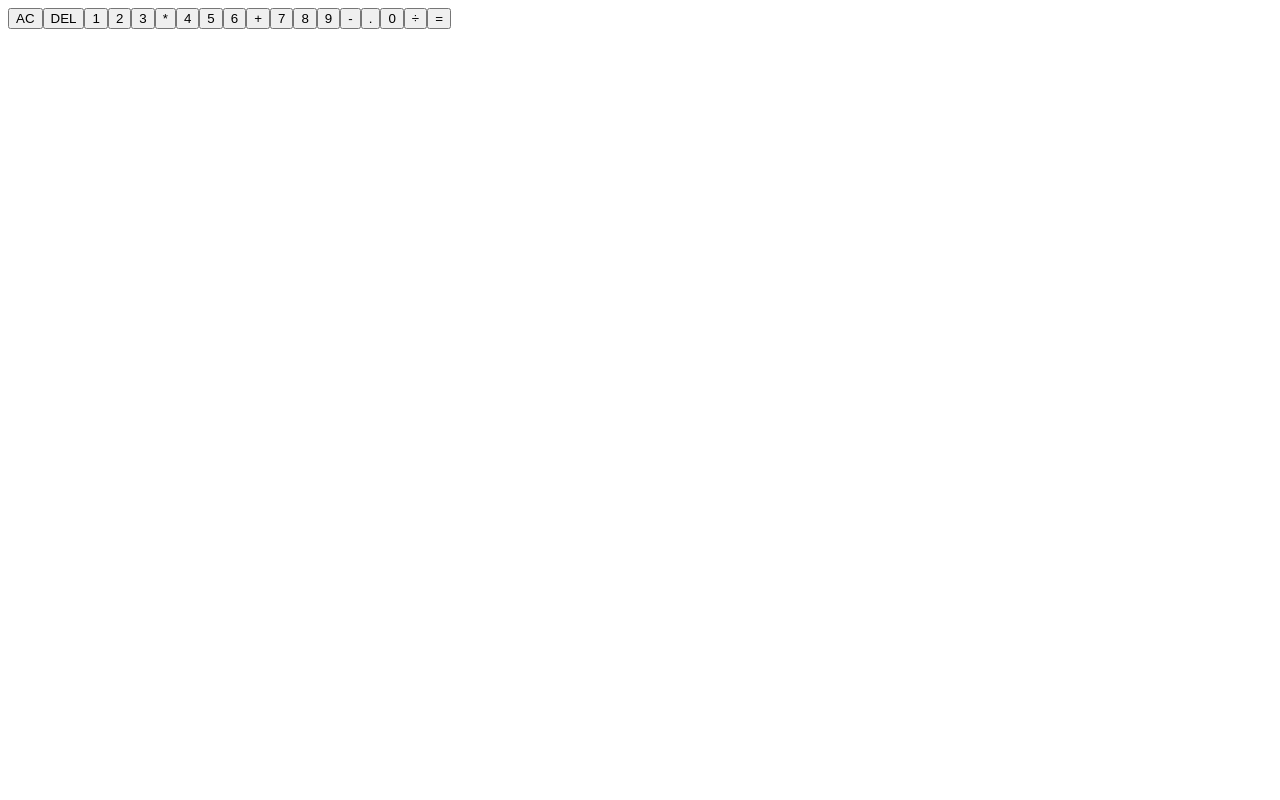
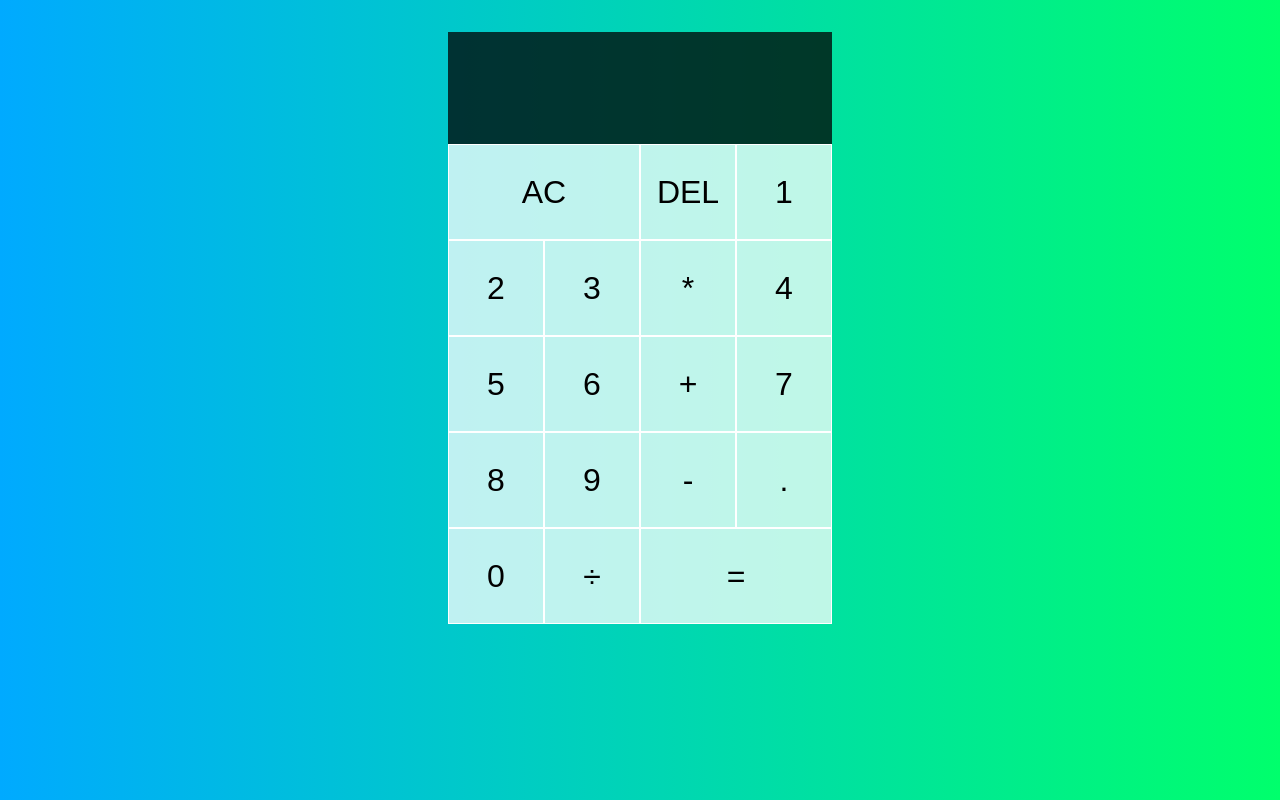
Before and after one commit to shycoder-06/Calculator, a React (Create React App) app: page / in a window 1280 px wide. Built offline with nearby package versions, Linux system fonts and the light colour scheme.

Commit message:
css updated

```diff
--- a/src/style.css
+++ b/src/style.css
@@ -0,0 +1,57 @@
+*,
+*::before,
+*::after {
+	box-sizing: border-box;
+}
+
+body {
+	margin: 0;
+	background: linear-gradient(to right, #00aaff, #00ff6c);
+}
+
+.calculator-grid {
+	display: grid;
+	margin-top: 2rem;
+	justify-content: center;
+	grid-template-columns: repeat(4, 6rem);
+	grid-template-rows: minmax(7rem, auto) repeat(5, 6rem);
+}
+
+.calculator-grid > button {
+	cursor: pointer;
+	font-size: 2rem;
+	border: 1px solid white;
+	outline: none;
+	background-color: rgba(255, 255, 255, 0.75);
+}
+
+.calculator-grid > button:hover,
+.calculator-grid > button:focus {
+	background-color: rgba(255, 255, 255, 0.9);
+}
+
+.span-two {
+	grid-column: span 2;
+}
+
+.output {
+	grid-column: 1 / -1;
+	background-color: rgba(0, 0, 0, 0.75);
+	display: flex;
+	flex-direction: column;
+	align-items: flex-end;
+	justify-content: space-around;
+	padding: 0.75rem;
+	word-wrap: break-word;
+	word-break: break-all;
+}
+
+.output .previous-operand {
+	color: rgba(255, 255, 255, 0.75);
+	font-size: 1.5rem;
+}
+
+.output .current-operand {
+	color: white;
+	font-size: 2.5rem;
+}
```
